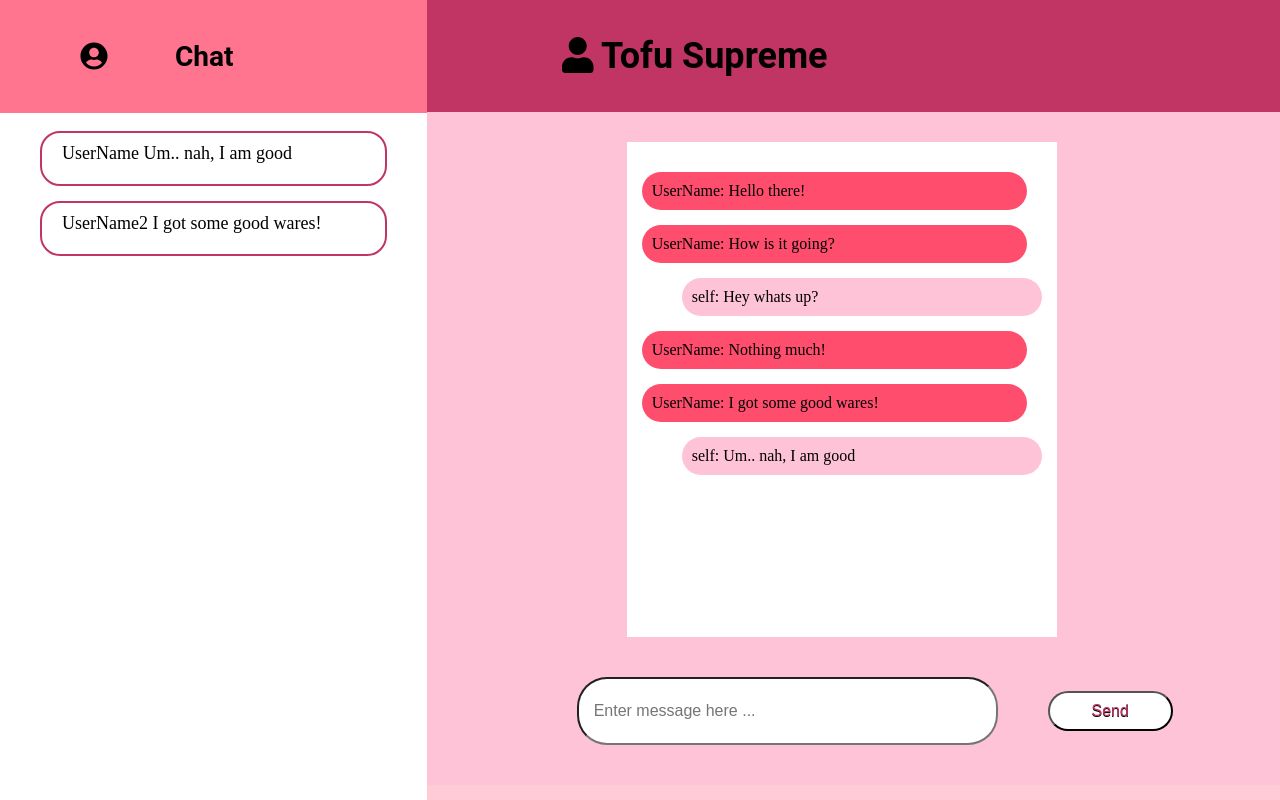
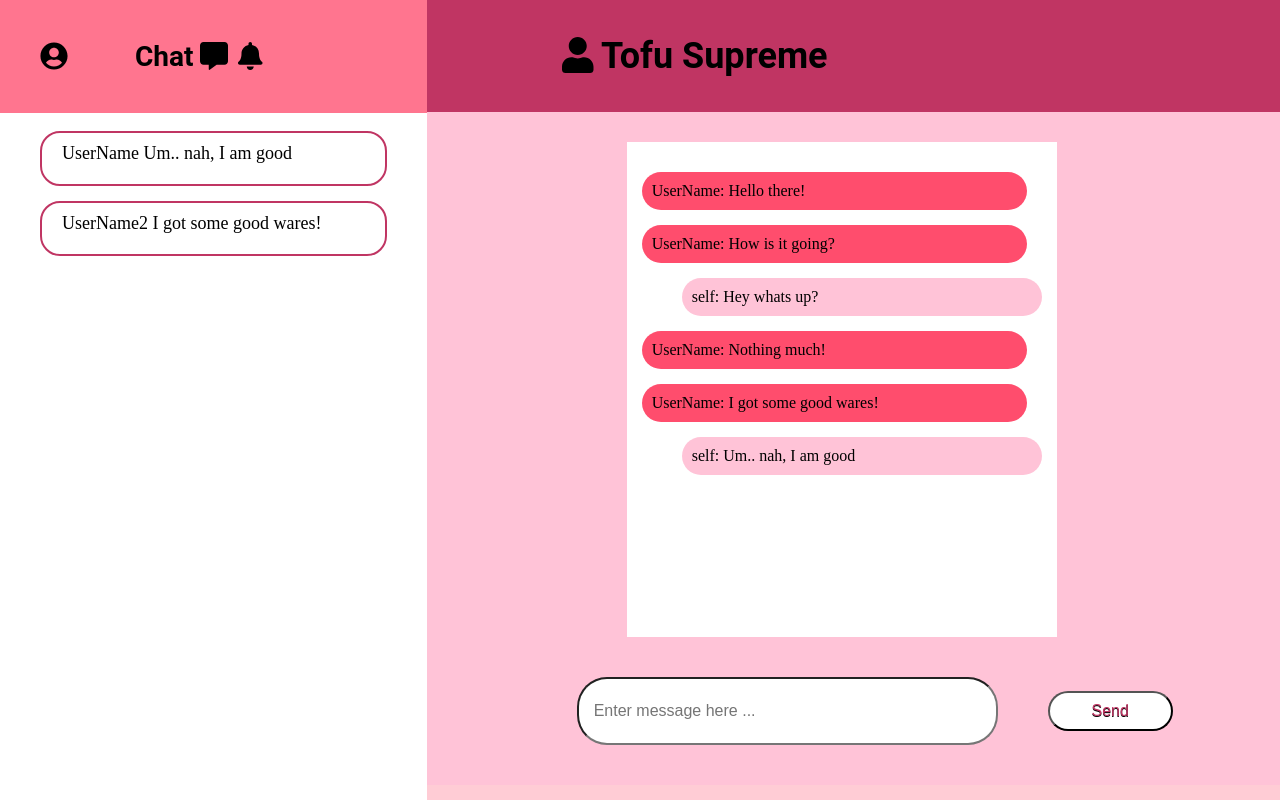
Before and after one commit to TofuSupreme/chatapp_vue, a Vue app: page / in a window 1280 px wide. Built offline with nearby package versions, Linux system fonts and the light colour scheme.

Commit message:
More style updates

```diff
--- a/src/components/LeftPanel.vue
+++ b/src/components/LeftPanel.vue
@@ -1,10 +1,12 @@
 <template>
     <div class="left_panel">
         <div class="meseenger_header">
-            <span class="messenger_logo">
+            <div class="messenger_logo">
                 <font-awesome-icon icon="user-circle" class="profile_icon" />
-                Chat
-            </span>
+                <span messenger_logo_text> Chat </span>
+                <font-awesome-icon icon="comment-alt" class="other_icon" />
+                <font-awesome-icon icon="bell" class="other_icon"/>
+            </div>
         </div>
 <!-- ="{room, isSelf: room.from == 'self'}"-->
         <ul class="room_list">
@@ -47,12 +49,14 @@ export default {
     font-weight: Bold;
     font-size: 28px;
     opacity: 1;
-    padding: 40px;
 
 }
 .profile_icon {
     padding-right: 10px;
     margin-right: 50px;
+}
+.other_icon {
+padding-right:10px;
 }
 .room_list {
 font-size: 18px;
--- a/src/main.js
+++ b/src/main.js
@@ -2,9 +2,9 @@ import { createApp } from 'vue'
 import App from './App.vue'
 
 import { library } from "@fortawesome/fontawesome-svg-core";
-import { faPhone, faUserCircle, faUser } from "@fortawesome/free-solid-svg-icons";
+import { faPhone, faUserCircle, faUser, faCommentAlt, faBell } from "@fortawesome/free-solid-svg-icons";
 
-library.add(faPhone, faUserCircle, faUser)
+library.add(faPhone, faUserCircle, faUser, faCommentAlt, faBell)
 import { FontAwesomeIcon } from "@fortawesome/vue-fontawesome"
 
 createApp(App)
```
